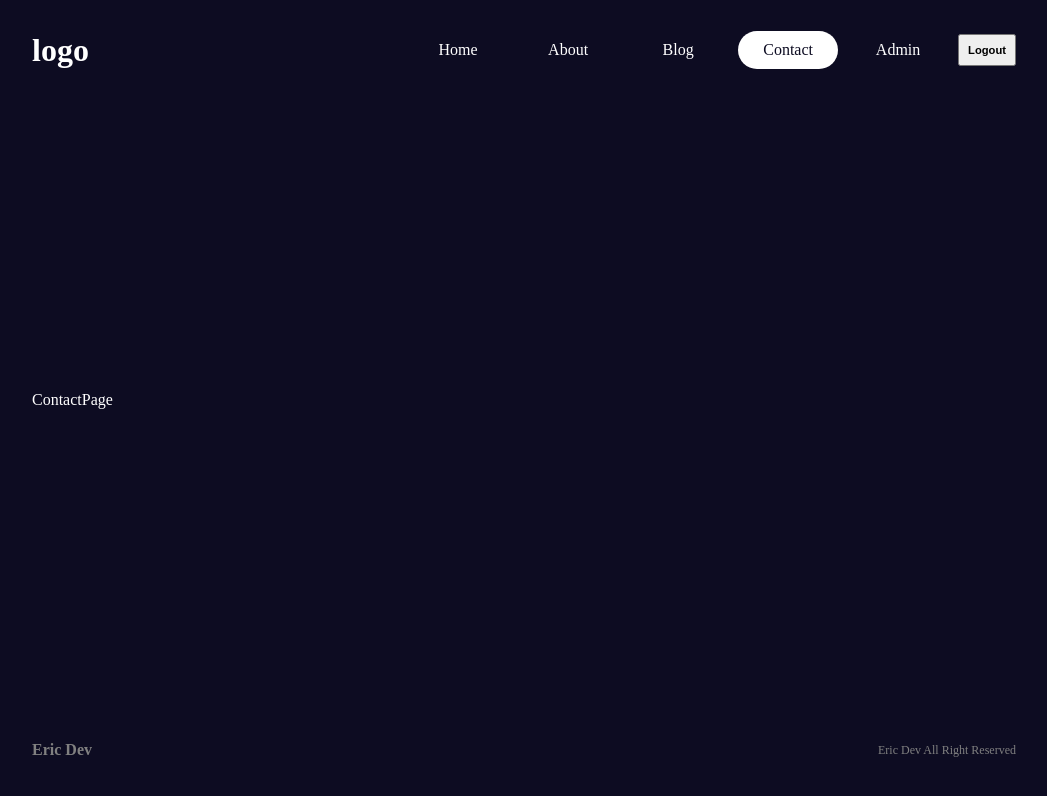
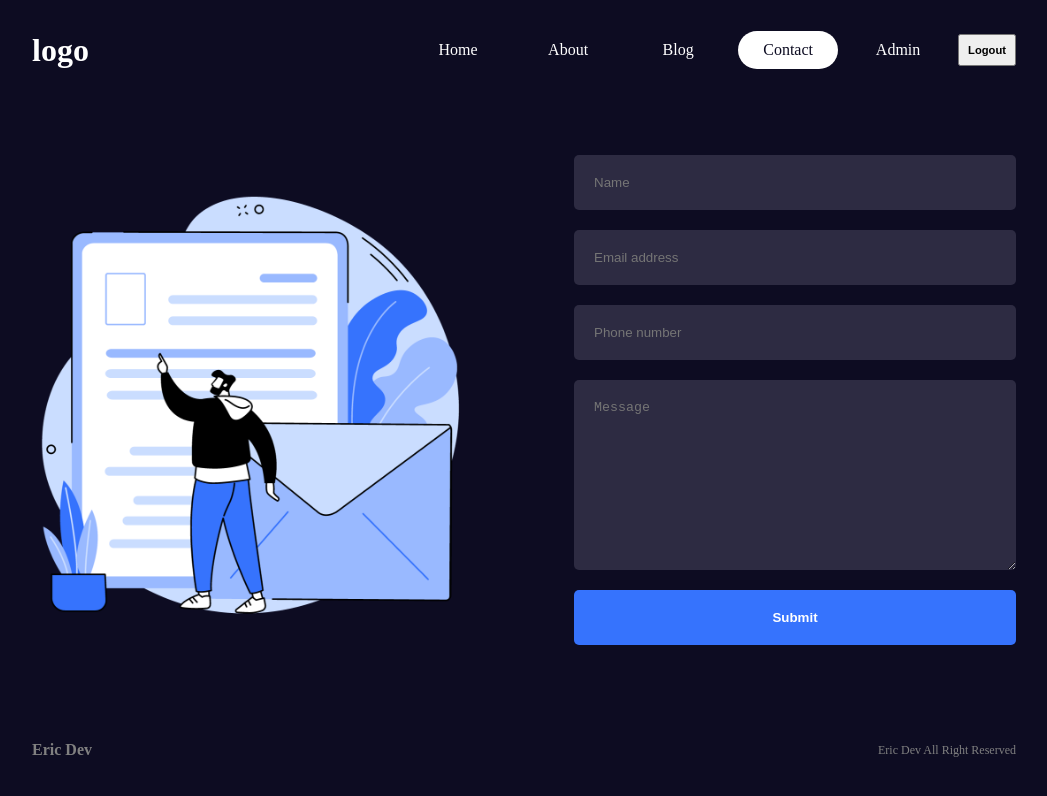
Before and after one commit to ec1348/nextjs-tutorial, a Next.js app: page /contact in a window 1280 px wide. Shown: the top 796 px of the page, without its empty margins (116-1163 px from the left). Built offline with nearby package versions, Linux system fonts and the light colour scheme.

Commit message:
styling contact page

```diff
--- /dev/null
+++ b/src/app/contact/contact.module.css
@@ -0,0 +1,39 @@
+.container{
+  display: flex;
+  gap: 100px;
+}
+.imgContainer{
+  flex: 1;
+  position: relative;
+}
+.img{
+  object-fit: contain;
+}
+.formContainer{
+  flex: 1;
+}
+.form{
+  display: flex;
+  flex-direction: column;
+  gap: 20px;
+}
+
+.form input,
+.form textarea{
+  padding: 20px;
+  border-radius: 5px;
+  border: none;
+  outline: none;
+  background-color: var(--bgSoft);
+  color: var(--text);
+}
+
+.form button{
+  padding: 20px;
+  background-color: var(--btn);
+  border-radius: 5px;
+  border: none;
+  color: var(--text);
+  font-weight: bold;
+  cursor: pointer;
+}
--- a/src/app/contact/page.jsx
+++ b/src/app/contact/page.jsx
@@ -1,6 +1,21 @@
+import Image from "next/image"
+import styles from "./contact.module.css"
 const ContactPage = () => {
     return(
-        <div>ContactPage</div>
+        <div className={styles.container}>
+            <div className={styles.imgContainer}>
+                <Image src="/contact.png" alt="" fill  className={styles.img}/>
+            </div>
+             <div className={styles.formContainer}>
+                <form action="" className={styles.form}>
+                    <input type="text" placeholder="Name"/>
+                    <input type="text" placeholder="Email address"/>
+                    <input type="text" placeholder="Phone number"/>
+                    <textarea name="" id="" cols="30" rows="10" placeholder="Message"></textarea>
+                    <button>Submit</button>
+                </form>
+             </div>
+        </div>
     )
 }
 
```
